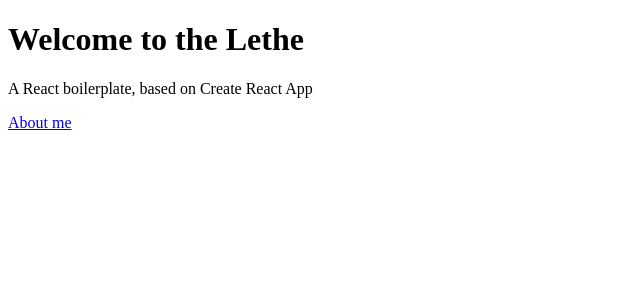
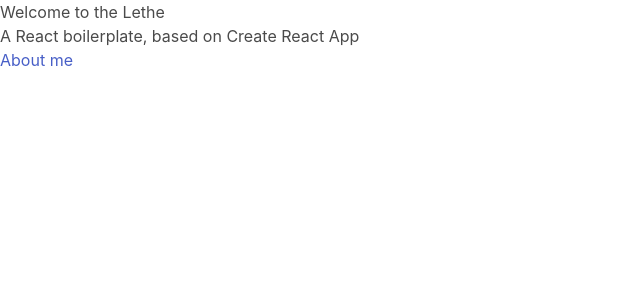
Before and after one commit to kaetaen/lethe, a React (Create React App) app: page / in a window 1280 px wide. Shown: the top 300 px of the page, without its empty margins (0-640 px from the left). Built offline with nearby package versions, Linux system fonts and the light colour scheme.

Commit message:
Add Bulma CSS Lib

```diff
--- a/src/App.js
+++ b/src/App.js
@@ -1,3 +1,4 @@
+import './index.css'
 import AppRoutes from './routes'
 
 function App() {
--- /dev/null
+++ b/src/index.css
@@ -0,0 +1 @@
+@import "https://cdn.jsdelivr.net/npm/bulma@0.9.3/css/bulma.min.css";
```
